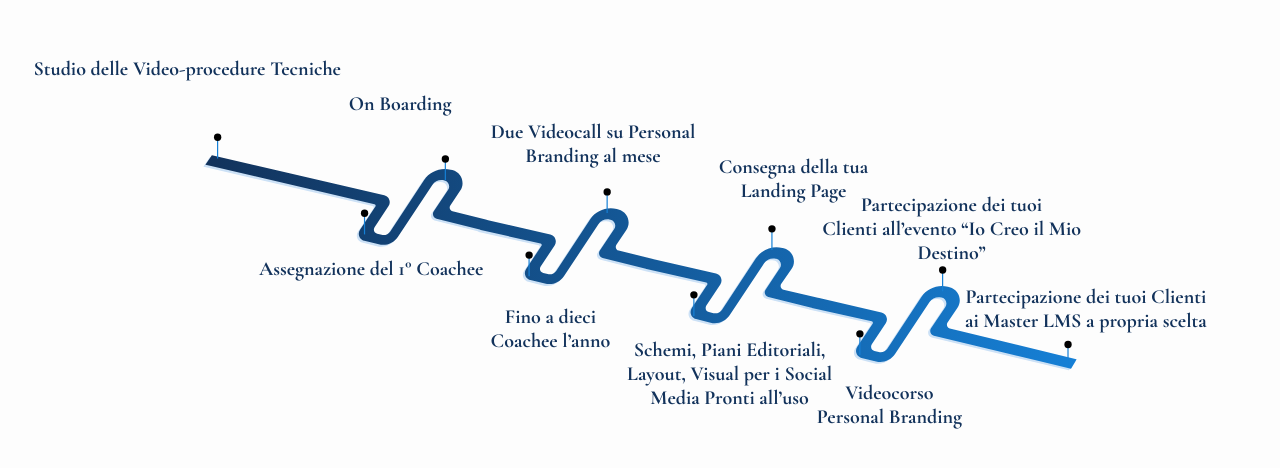
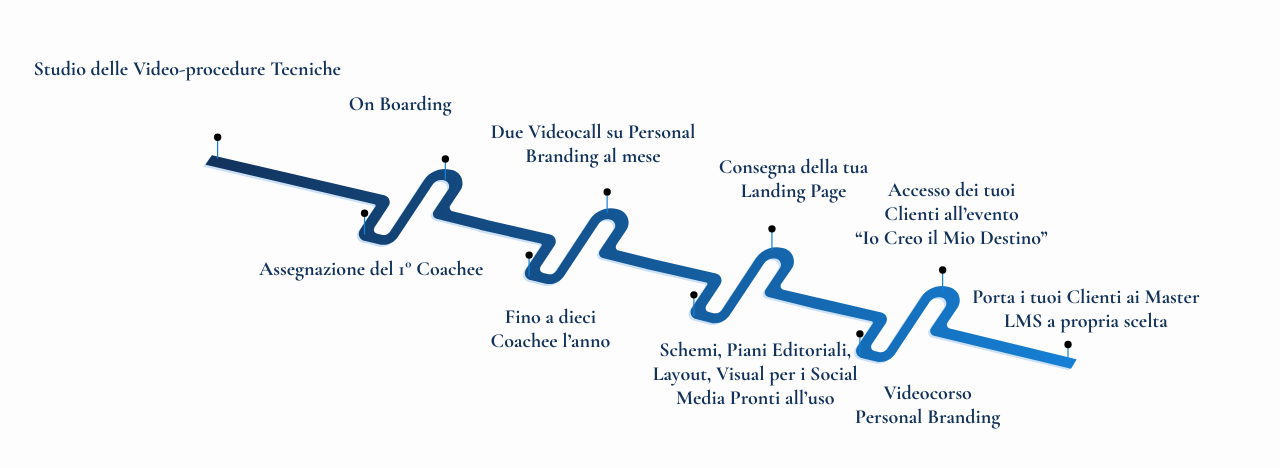
Before and after one commit to brukandy/licenzacoachmap, a plain HTML site: page index.html in a window 1280 px wide. Shown: the part 148-616 px from the top of the page. Drawn offline with nearby package versions, Linux system fonts and the light colour scheme.

Commit message:
Add files via upload

```diff
--- a/index.html
+++ b/index.html
@@ -187,19 +187,19 @@ html, body {
         <span class="tooltip">Per aiutarti a promuoverti come Coach Professionista, realizzeremo una landing page personalizzata con la tua foto, la tua storia e le info che desideri condividere. Sarà brandizzata Leone Master School, per valorizzare la tua immagine con autorevolezza e professionalità.</span>
 </div>
 </div>
-<div class="pin" style="top: 380px; left:   74.34%">
-<div class="title">Partecipazione dei tuoi<br> Clienti all’evento “Io Creo il Mio Destino”
+<div class="pin" style="top: 365px; left:   74.34%">
+<div class="title">Accesso dei tuoi<br> Clienti all’evento<br> “Io Creo il Mio Destino”
         <span class="tooltip">Man mano che costruirai la tua rete clienti, avrai un vantaggio in più: potrai offrire loro l’accesso esclusivo all’evento dal vivo “Io Creo il Mio Destino” (3 giorni di formazione intensiva), aumentando il valore che offri e distinguendoti dalla concorrenza.</span>
 </div>
 </div>
 <!-- Copia spostata Meta Ads -->
-<div class="pin" style="top: 556px; left: 69.48%">
+<div class="pin" style="top: 556px; left: 72.48%">
   <div class="title">Videocorso<br> Personal Branding
     <span class="tooltip">Per continuare la tua formazione in marketing, vendita e sviluppo della rete clienti, hai subito accesso a videolezioni pratiche per creare da zero strategie di social media, network e personal branding nel tuo territorio.</span>
   </div>
 </div>
 <!-- Copia spostata prova 1 -->
-<div class="pin" style="top: 525px; left: 57%">
+<div class="pin" style="top: 525px; left: 59%">
   <div class="title">Schemi, Piani Editoriali,<br> Layout, Visual per i Social<br> Media Pronti all’uso
     <span class="tooltip">Riceverai schemi e layout per costruire il tuo vantaggio competitivo e comunicare al meglio chi sei come Coach. Ti guideremo su come gestire i social: cosa pubblicare, cosa scrivere, quali post creare e ti forniremo immagini professionali per reel e caroselli.</span>
   </div>
@@ -211,7 +211,7 @@ html, body {
   </div>
 </div>
 <div class="pin" style="top: 460px; left:   88.74%">
-<div class="title" style="margin-left: -100px;">Partecipazione dei tuoi Clienti ai Master LMS a propria scelta
+<div class="title" style="margin-left: -100px;">Porta i tuoi Clienti ai Master LMS a propria scelta
         <span class="tooltip">Oltre all’evento, potrai garantire ai tuoi clienti una consulenza gratuita per accesso ad uno dei Master Leone Master School. Sarà tua premura compilare un form per segnalarci tutti i clienti che hanno mosso interesse per i master di crescita personali e professionali, indirizzandoli verso la scuola che ha formato e reso te un professionista: la Leone Master School.</span>
 </div>
 </div>
```
